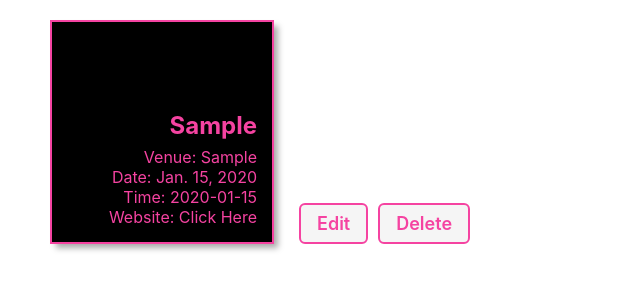
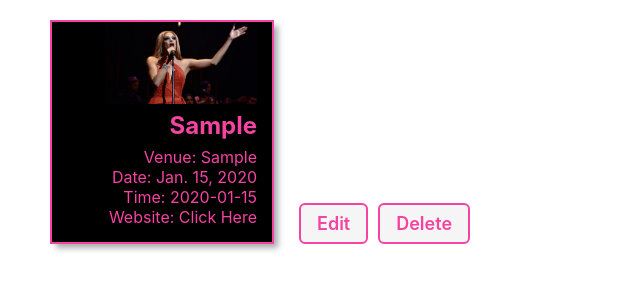
Before and after one commit to EleahBurman/drag-queen-collector, a Django app: page /performances/1/ in a window 1280 px wide. Shown: the part 75-370 px from the top of the page, without its empty margins (0-640 px from the left). Run offline with Django 4.2, Linux system fonts and the light colour scheme; a user stored in the database is signed in; tables that the repository leaves empty hold one stand-in row (values such as "Sample post").

Commit message:
Add images to performance index and details pages

```diff
--- a/main_app/static/css/performances/performance-detail.css
+++ b/main_app/static/css/performances/performance-detail.css
@@ -51,3 +51,8 @@ main {
   font-size: var(--font-reg);
   z-index: 1;
 }
+
+.valentina-performing {
+  width: 80%;
+  z-index: 1;
+}
--- a/main_app/static/css/performances/performance-index.css
+++ b/main_app/static/css/performances/performance-index.css
@@ -63,3 +63,7 @@
 .page-header > img:first-of-type {
   margin-left: 15px;
 }
+
+.shangela-performing{
+  width: 100%;
+}
--- a/main_app/templates/main_app/performance_detail.html
+++ b/main_app/templates/main_app/performance_detail.html
@@ -14,6 +14,11 @@
 <div class="card">
   <div class="card-bg"></div>
   <div class="card-content">
+    <img
+      src="{% static 'images/valentinaperforming.png' %}"
+      alt="Valentina Performing"
+      class="valentina-performing"
+    >
     <h2>{{ performance.show }}</h2>
     <p>Venue: {{ performance.venue }}</p>
     <p>Date: {{ performance.date }} </p>
--- a/main_app/templates/main_app/performance_list.html
+++ b/main_app/templates/main_app/performance_list.html
@@ -25,6 +25,11 @@
     <div class="card-bg"></div>
     <a href="{% url 'performance-detail' performance.id %}">
       <div class="card-content">
+        <img
+        src="{% static 'images/shangelaperforming.png' %}"
+        alt="Shangela Performing"
+        class="shangela-performing"
+      >
         <h2>{{ performance.show }}</h2>
         <p>Date: {{ performance.date }} </p>
         <p>Time: {{ performance.time}}</p>
```
Also changed, not shown: main_app/static/images/shangelaperforming.png (added), main_app/static/images/valentinaperforming.png (added).
